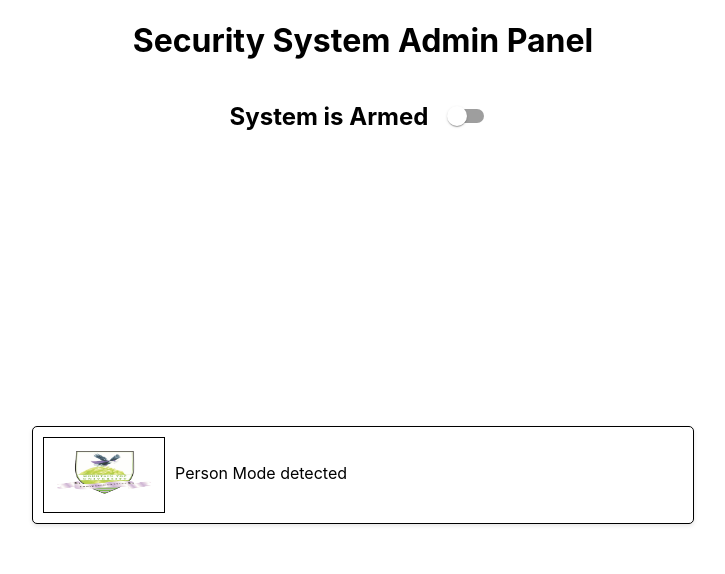
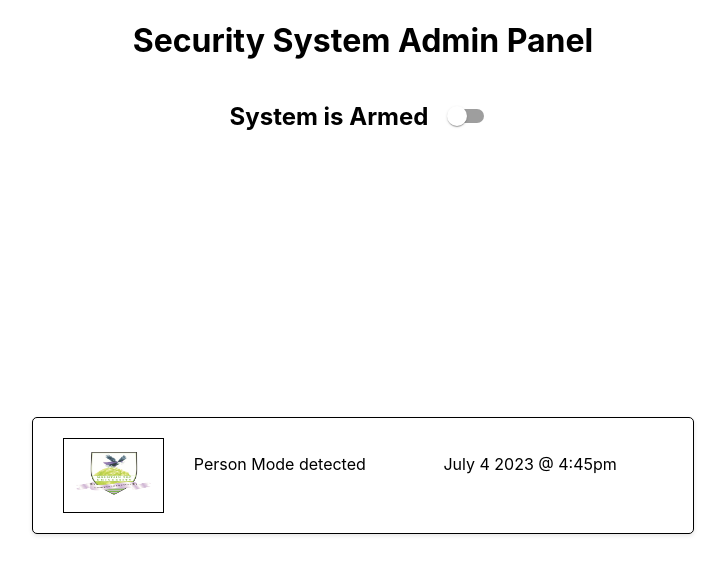
Before and after one commit to 56radius/mtusecuritycentre, a React (Create React App) app: page /home in a window 1280 px wide. Shown: the top 574 px of the page, without its empty margins (277-1002 px from the left). Built offline with nearby package versions, Linux system fonts and the light colour scheme.

Commit message:
fixing the home screen

```diff
--- a/src/components/homescreen.js
+++ b/src/components/homescreen.js
@@ -17,6 +17,10 @@ function HomeScreen() {
       </div>
 
       <div className="card">
+        <button style={{
+          width: "22%",
+          background: "transparent"
+          }}>
           <div className="imageCover">
             <img
               src={FirstThumbnail}
@@ -27,7 +31,10 @@ function HomeScreen() {
               }}
             />
           </div>
+        </button>
         <p className="text-content">Person Mode detected</p>
+        <br />
+        <p className="text-content"> July 4 2023 @ 4:45pm </p>
       </div>
     </div>
   );
```
Lines whose indentation alone changed are shown as unchanged.
